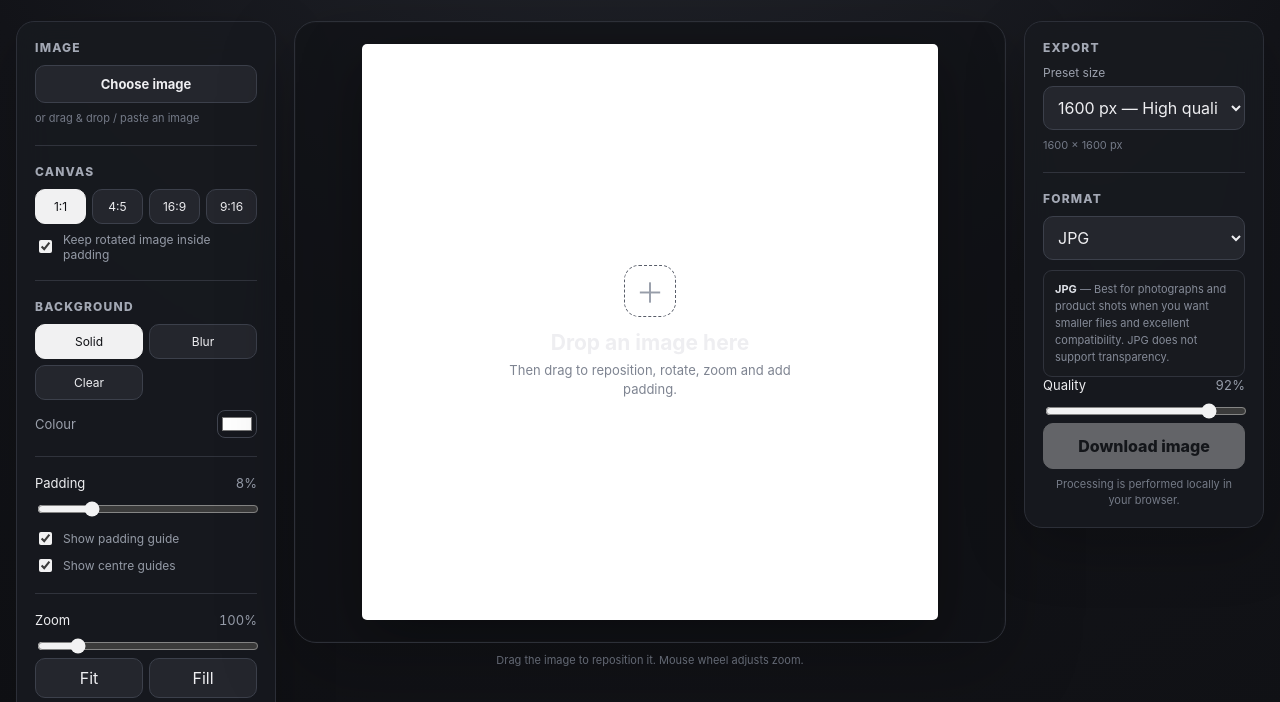
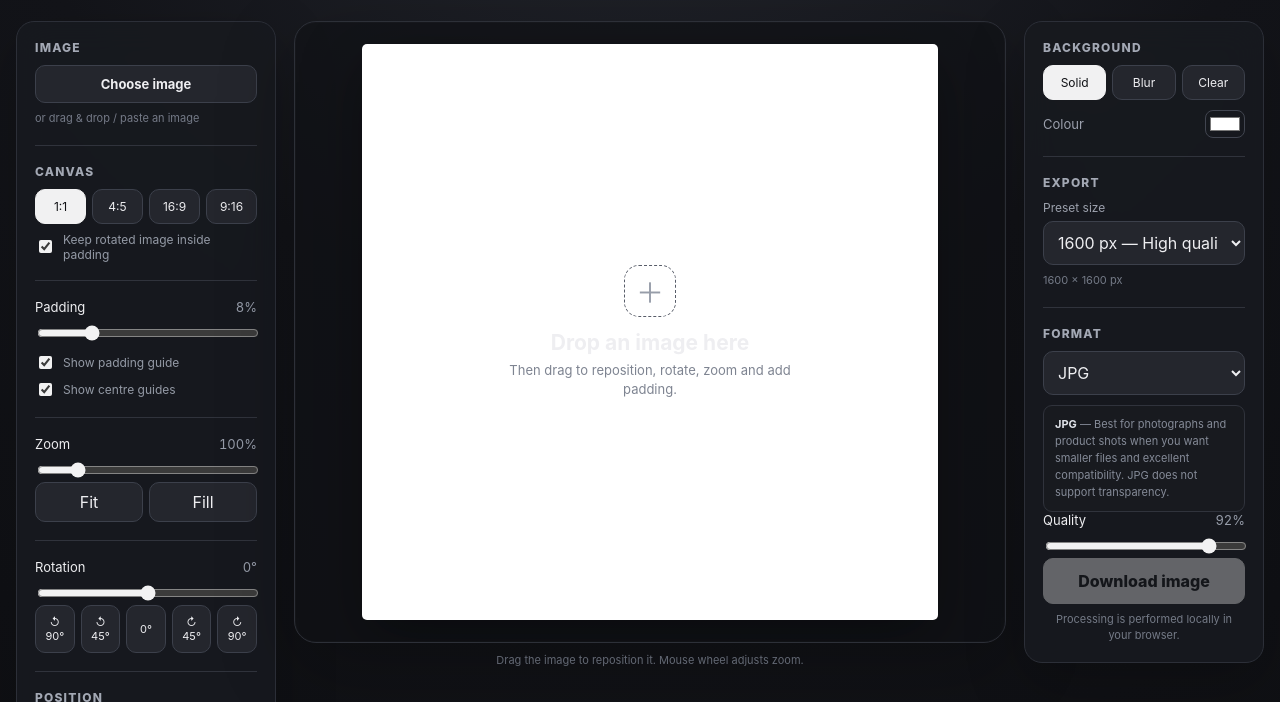
Before and after one commit to re-dev/square-image-studio, a plain HTML site: page index.html in a window 1280 px wide. Shown: the part 98-800 px from the top of the page. Drawn offline with Linux system fonts and the light colour scheme.

Commit message:
Move background controls to export column

```diff
--- a/index.html
+++ b/index.html
@@ -14,7 +14,6 @@
       <aside class="panel controls-panel">
         <div class="control-group"><label class="group-title">Image</label><label class="upload-button" for="fileInput">Choose image</label><input id="fileInput" type="file" accept="image/*" hidden /><p class="helper">or drag & drop / paste an image</p></div>
         <div class="control-group"><label class="group-title">Canvas</label><div class="segmented four" role="group" aria-label="Canvas ratio"><button class="active" data-ratio="1:1">1:1</button><button data-ratio="4:5">4:5</button><button data-ratio="16:9">16:9</button><button data-ratio="9:16">9:16</button></div><label class="check-row"><input id="autoFit" type="checkbox" checked /> Keep rotated image inside padding</label></div>
-        <div class="control-group"><label class="group-title">Background</label><div class="segmented" role="group" aria-label="Background mode"><button class="active" data-bg="solid">Solid</button><button data-bg="blur">Blur</button><button data-bg="transparent">Clear</button></div><label class="color-row">Colour <input id="bgColor" type="color" value="#ffffff" /></label><div id="blurWrap" class="hidden"><div class="control-heading"><label for="blur">Blur</label><output id="blurValue">24px</output></div><input id="blur" type="range" min="4" max="60" value="24" step="1" /></div></div>
         <div class="control-group"><div class="control-heading"><label for="padding">Padding</label><output id="paddingValue">8%</output></div><input id="padding" type="range" min="0" max="35" value="8" step="1" /><label class="check-row"><input id="safeGuide" type="checkbox" checked /> Show padding guide</label><label class="check-row"><input id="centreGuide" type="checkbox" checked /> Show centre guides</label></div>
         <div class="control-group"><div class="control-heading"><label for="zoom">Zoom</label><output id="zoomValue">100%</output></div><input id="zoom" type="range" min="25" max="500" value="100" step="1" /><div class="button-row"><button id="zoomFit" type="button">Fit</button><button id="zoomFill" type="button">Fill</button></div></div>
         <div class="control-group"><div class="control-heading"><label for="rotation">Rotation</label><output id="rotationValue">0°</output></div><input id="rotation" type="range" min="-180" max="180" value="0" step="1" /><div class="button-row five rotation-buttons"><button data-rotate="-90">↺ 90°</button><button data-rotate="-45">↺ 45°</button><button id="resetRotation">0°</button><button data-rotate="45">↻ 45°</button><button data-rotate="90">↻ 90°</button></div></div>
@@ -24,6 +23,7 @@
       </aside>
       <section class="stage-wrap" id="dropZone"><div class="stage" id="stage"><canvas id="previewCanvas" width="900" height="900"></canvas><div class="empty-state" id="emptyState"><div class="drop-icon">＋</div><h2>Drop an image here</h2><p>Then drag to reposition, rotate, zoom and add padding.</p></div></div><p class="stage-hint">Drag the image to reposition it. Mouse wheel adjusts zoom.</p></section>
       <aside class="panel export-panel">
+        <div class="control-group background-group"><label class="group-title">Background</label><div class="segmented three" role="group" aria-label="Background mode"><button class="active" data-bg="solid">Solid</button><button data-bg="blur">Blur</button><button data-bg="transparent">Clear</button></div><label class="color-row">Colour <input id="bgColor" type="color" value="#ffffff" /></label><div id="blurWrap" class="hidden"><div class="control-heading"><label for="blur">Blur</label><output id="blurValue">24px</output></div><input id="blur" type="range" min="4" max="60" value="24" step="1" /></div></div>
         <div class="control-group"><label class="group-title">Export</label><label class="field-label" for="exportPreset">Preset size</label><select id="exportPreset"><option value="800">800 px — Small product shot</option><option value="1080">1080 px — Social standard</option><option value="1200">1200 px — Web / social</option><option value="1400">1400 px — Product shot</option><option value="1600" selected>1600 px — High quality web</option><option value="1920">1920 px — Full HD</option><option value="2048">2048 px — Large web</option><option value="2400">2400 px — Product zoom</option><option value="3000">3000 px — High resolution</option><option value="4000">4000 px — Extra large</option><option value="custom">Custom width…</option></select><div id="customWidthWrap" class="hidden preset-custom"><label class="field-label" for="exportWidth">Custom width</label><div class="input-with-suffix"><input id="exportWidth" type="number" min="100" max="10000" value="1600" /><span>px</span></div></div><p id="dimensionHint" class="helper">1600 × 1600 px</p></div>
         <div class="control-group"><label class="group-title">Format</label><select id="format"><option value="image/png">PNG</option><option value="image/jpeg" selected>JPG</option><option value="image/webp">WebP</option></select><p id="formatHelp" class="format-help"><strong>JPG</strong> — Best for photographs and product shots when you want smaller files and excellent compatibility. JPG does not support transparency.</p><div id="qualityWrap"><div class="control-heading"><label for="quality">Quality</label><output id="qualityValue">92%</output></div><input id="quality" type="range" min="50" max="100" value="92" step="1" /></div></div>
         <button id="downloadBtn" class="primary wide" disabled>Download image</button><p class="helper centered">Processing is performed locally in your browser.</p>
```
